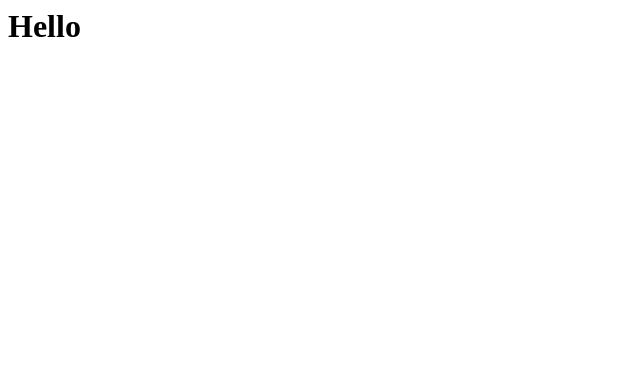
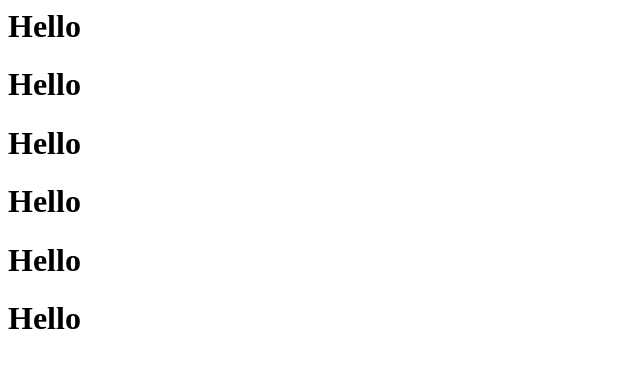
Before and after one commit to dejanrojin/folderdex, a plain HTML site: page index.html in a window 1280 px wide. Shown: the whole page, without its empty margins (0-640 px from the left). Drawn offline with Linux system fonts and the light colour scheme.

Commit message:
Update index.html

```diff
--- a/index.html
+++ b/index.html
@@ -1 +1 @@
-<h1>Hello</h1>
+<h1>Hello</h1><h1>Hello</h1><h1>Hello</h1><h1>Hello</h1><h1>Hello</h1><h1>Hello</h1>
```
